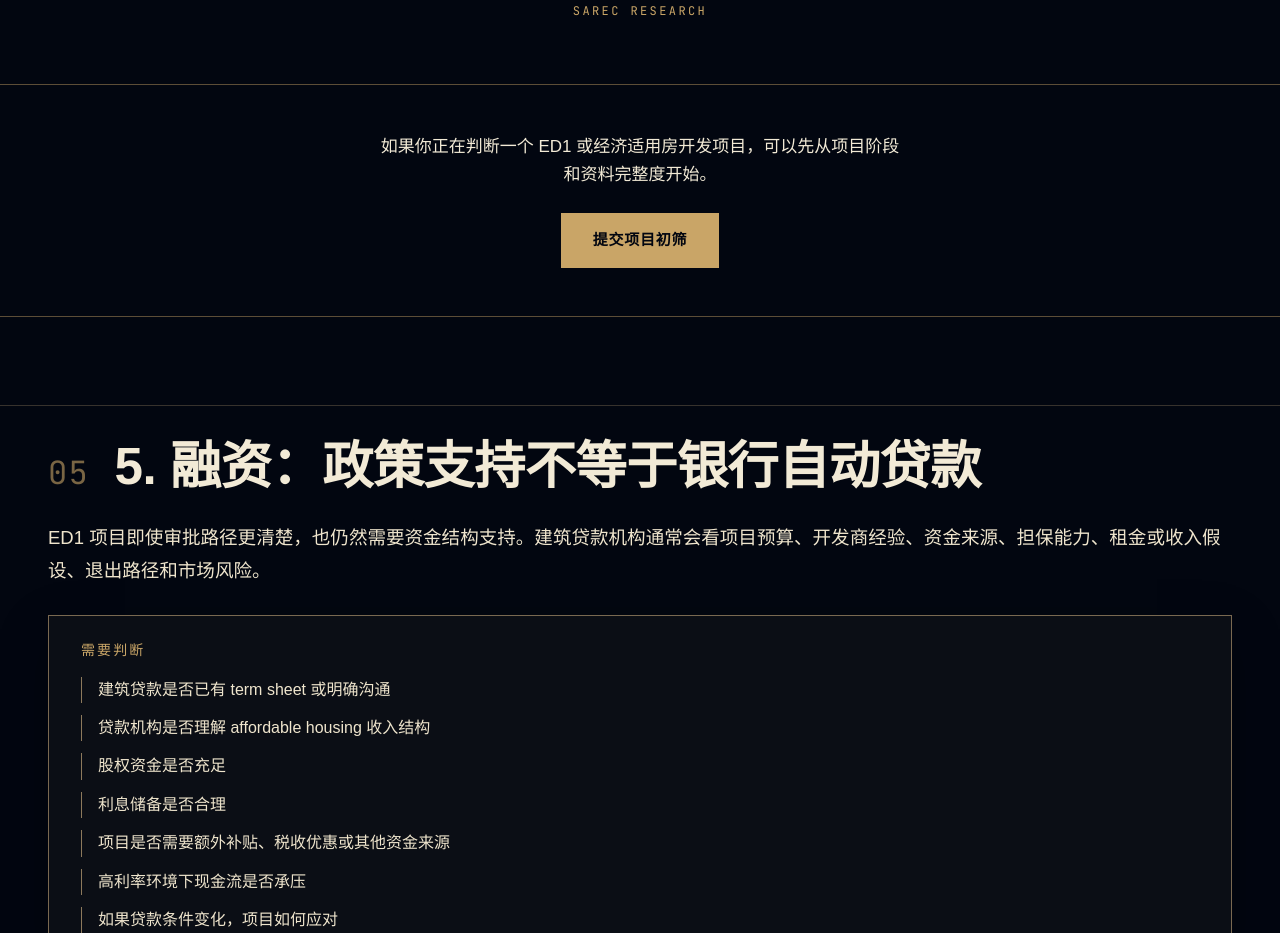
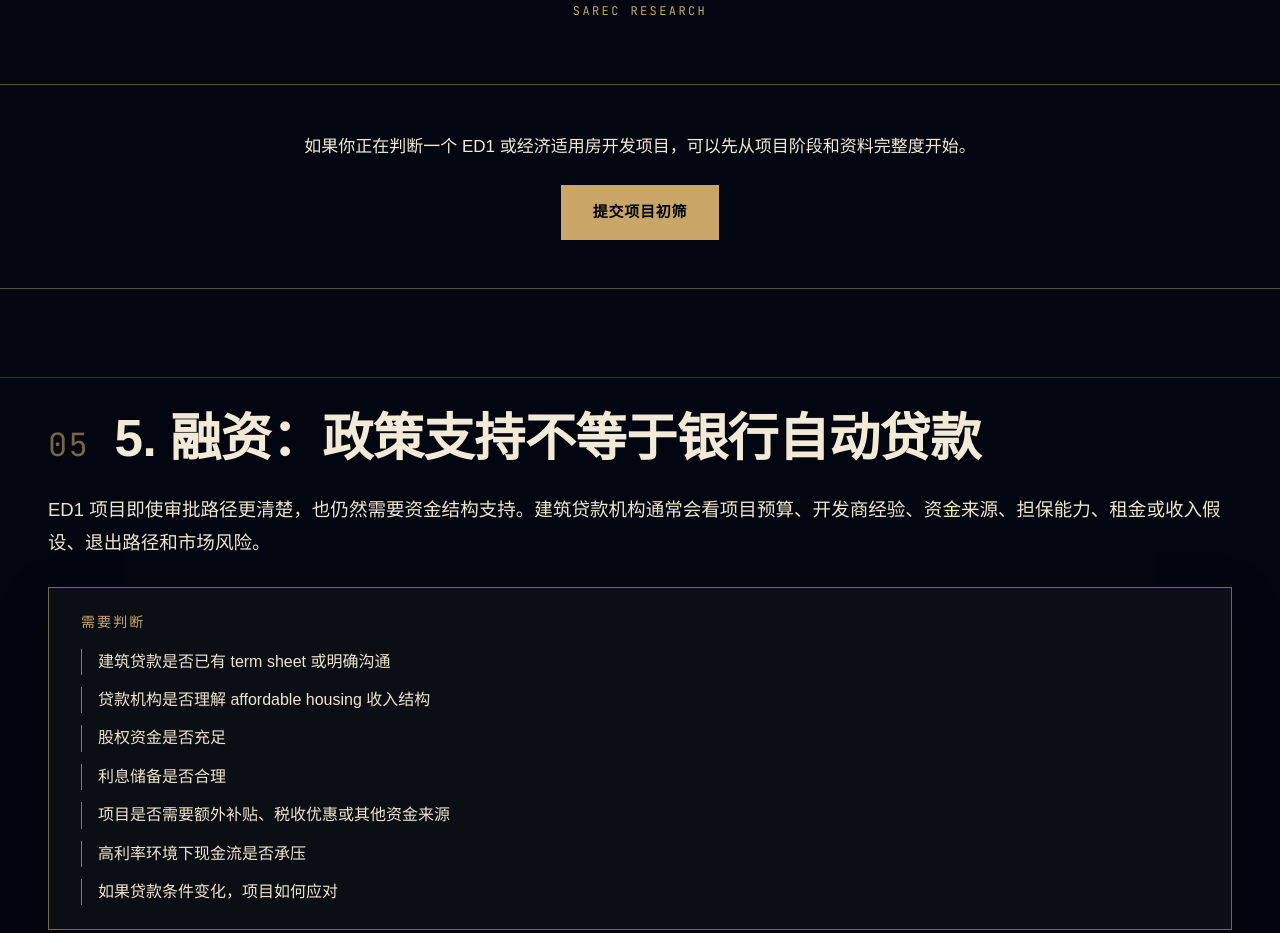
Before and after one commit to sarec-org/sarec-website, a Next.js app: page /zh/research/los-angeles-ed1-affordable-housing in a window 1280 px wide. Shown: the part 5900-6833 px from the top of the page. Built offline with nearby package versions, Linux system fonts and the light colour scheme.

Commit message:
fix: widen research mid article cta text

```diff
--- a/components/sections/research/MidArticleCTA.module.css
+++ b/components/sections/research/MidArticleCTA.module.css
@@ -24,7 +24,8 @@
   line-height: 1.65;
   color: var(--ivory);
   margin: 0;
-  max-width: 56ch;
+  width: 100%;
+  max-width: min(860px, 100%);
 }
 
 .cta {
```
